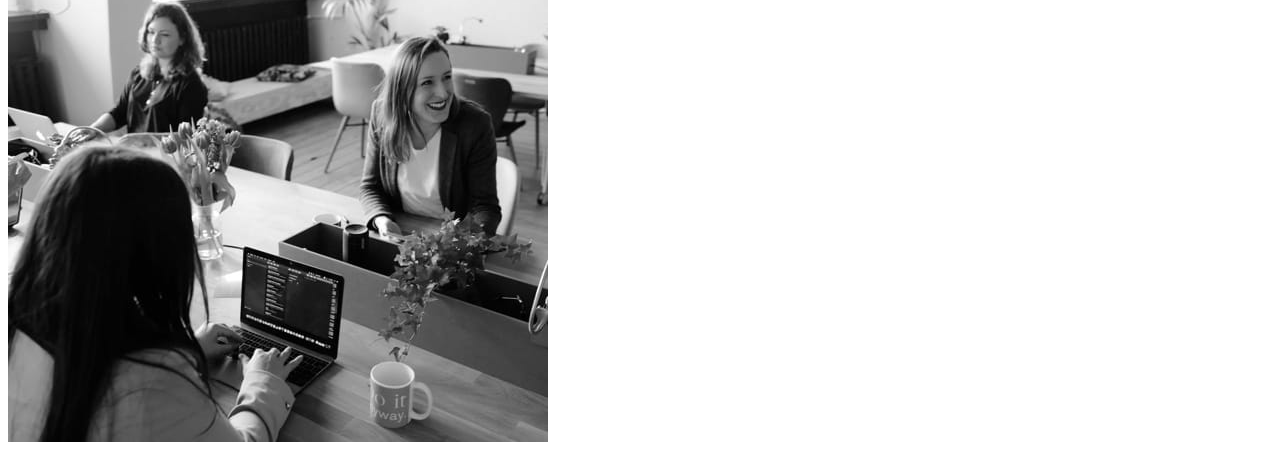
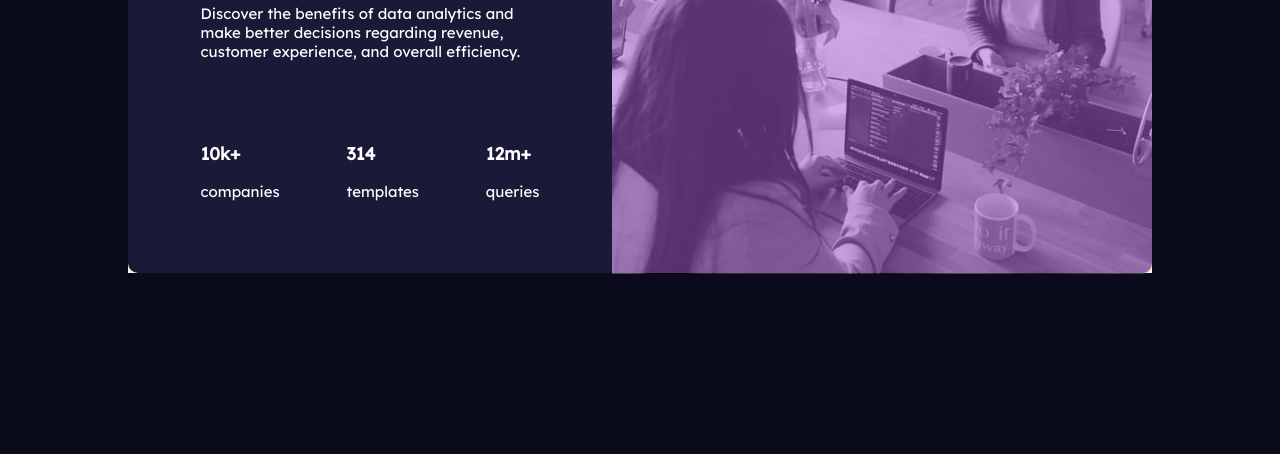
Before and after one commit to dennis-mburu/FEM-stats-preview-card-component, a plain HTML site: page index.html in a window 1280 px wide. Shown: the part 350-804 px from the top of the page. Drawn offline with Linux system fonts and the light colour scheme.

Commit message:
Stuck on css

```diff
--- a/index.html
+++ b/index.html
@@ -11,6 +11,8 @@
       sizes="32x32"
       href="./images/favicon-32x32.png"
     />
+
+    <link rel="stylesheet" href="./styles.css">
 
     <title>Frontend Mentor | Stats preview card component</title>
 
@@ -28,6 +30,7 @@
   <body>
     <main class="container">
       <div class="details-container">
+        <div class="details">
           <h1>Get <span>insights</span> that help your business grow.</h1>
           <p>
             Discover the benefits of data analytics and make better decisions
@@ -47,6 +50,9 @@
             </section>
           </div>
         </div>
+
+        </div>
+
       <div class="img-container">
         <img src="./images/image-header-desktop.jpg" alt="chillez chilling">
       </div>
--- /dev/null
+++ b/styles.css
@@ -0,0 +1,87 @@
+@import url("https://fonts.googleapis.com/css2?family=Inter:wght@400;700&family=Lexend+Deca&display=swap");
+
+:root{
+
+    /* Primary */
+
+    /* main background */
+    --very-dark-blue: hsl(233, 47%, 7%);
+    /* card background */
+    --dark-desaturated-blue: hsl(244, 38%, 16%);
+    /* accent */
+    --soft-violet: hsl(277, 64%, 61%);
+
+
+    /* Neutral */
+
+    /* main heading, stats */
+    --plain-white: hsl(0, 0%, 100%);
+    /* main paragraph */
+    --slightly-transparent-white: hsla(0, 0%, 100%, 0.75);
+    /* stats headings */
+    --stats-headings-white: hsla(0, 0%, 100%, 0.6);
+}
+
+* {
+  box-sizing: border-box;
+}
+
+body {
+  font-family: "Inter", sans-serif;
+  font-family: "Lexend Deca", sans-serif;
+  font-size: 15px;
+  background-color: var(--very-dark-blue);
+  color: white;
+  display: flex;
+  min-height: 100vh;
+  justify-content: center;
+  align-items: center;
+  max-width: 1440px;
+  margin: 0 auto;
+}
+
+.container{
+    display: flex;
+    width: 80%;
+    height:445px;
+    background-color: beige;
+    /* flex-wrap: wrap; */
+    /* border-radius: 15px; */
+    /* margin: 0 5rem; */
+
+}
+
+.details-container{
+    background-color: var(--dark-desaturated-blue);
+    /* padding: 4rem; */
+    border-radius: 10px 0 0 10px;
+    min-width:27.5rem;
+
+}
+
+.details{
+    width: 70%;
+    /* min-height: 80%; */
+    margin: auto ;
+    margin-top: 5rem;
+    /* margin-left: 5rem; */
+}
+
+.figures-container{
+    display: flex;
+    justify-content: space-between;
+    margin-top: 4rem;
+    /* flex-wrap: wrap; */
+}
+
+.img-container{
+    background-color: var(--soft-violet);
+    /* background-image: url(./images/image-header-desktop.jpg); */
+    border-radius: 0 10px 10px 0;
+
+}
+img{
+    /* width: 100%; */
+    opacity: 49%;
+    border-radius: 0 10px 10px 0;
+}
```
Lines whose indentation alone changed are shown as unchanged.
